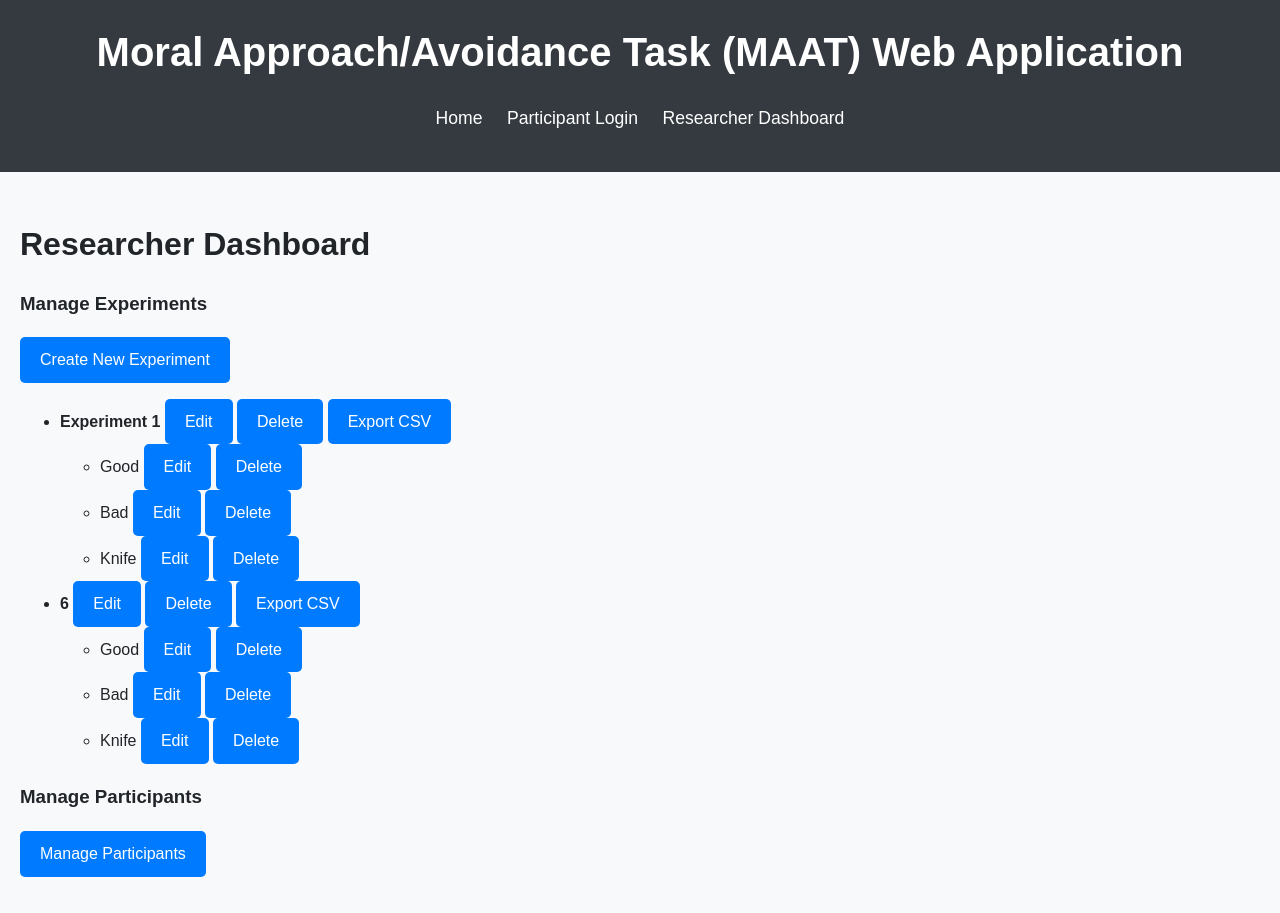
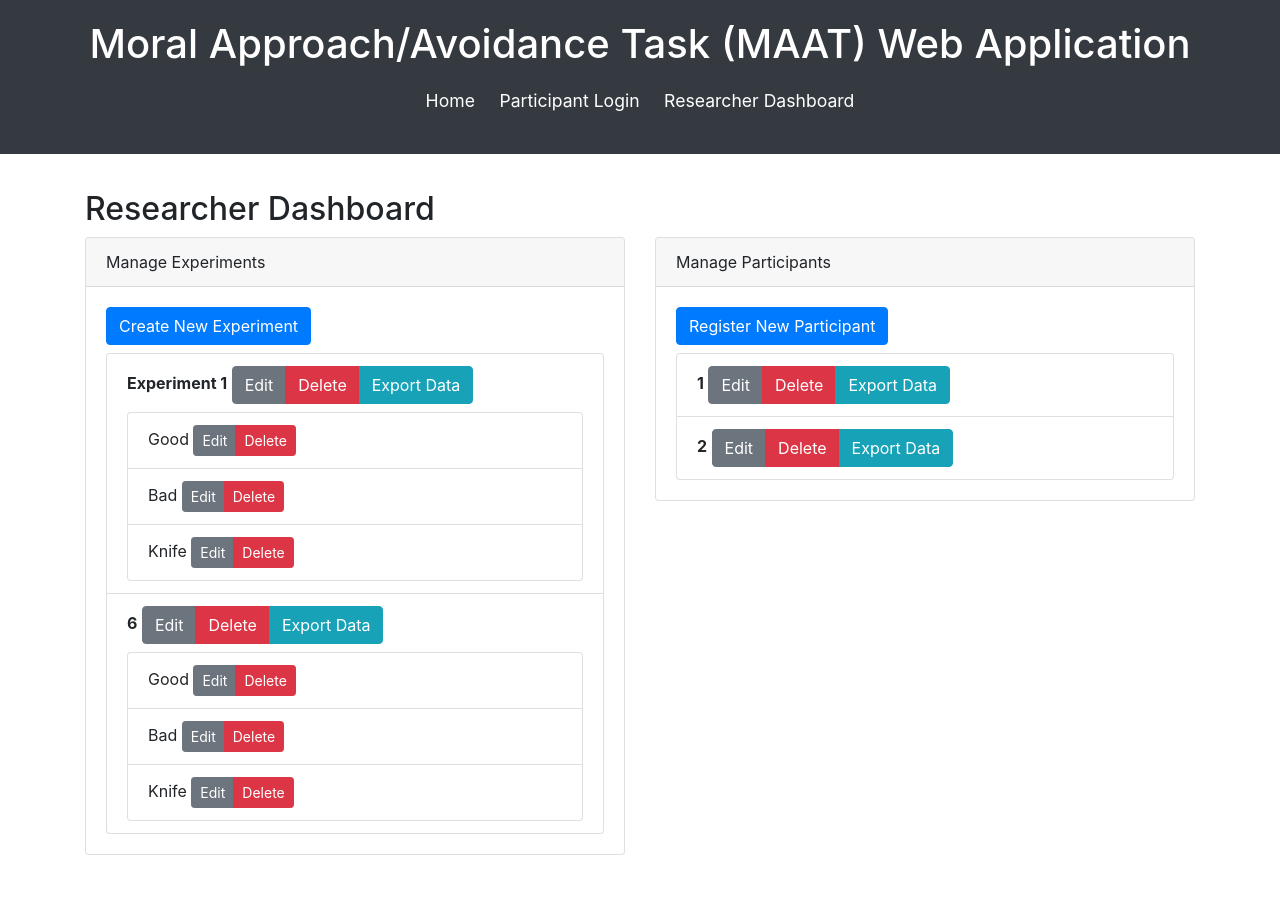
Before and after one commit to noswaldSCSU/MAAT-Online, a Django app: page /researcher_dashboard/ in a window 1280 px wide. After the commit the page ends 855 px from the top, so only its background shows below. Run offline with Django 5.2, Linux system fonts and the light colour scheme; a user stored in the database is signed in; data comes from the database, SQL or seed files in the repository; both versions use the stored data as it was after the commit; some libraries are stand-ins or nearby versions.

Commit message:
Fixed Researcher Dashboard Page a bit

```diff
--- a/maat_app/models.py
+++ b/maat_app/models.py
@@ -37,6 +37,9 @@ class Participant(models.Model):
     subject_id = models.CharField(max_length=100, unique=True)
     experiments = models.ManyToManyField(Experiment, through='Participation')
 
+    def __str__(self):
+        return self.subject_id
+
 class Participation(models.Model):
     participant = models.ForeignKey(Participant, on_delete=models.CASCADE)
     experiment = models.ForeignKey(Experiment, on_delete=models.CASCADE)
--- a/maat_app/templates/maat_app/base.html
+++ b/maat_app/templates/maat_app/base.html
@@ -2,9 +2,10 @@
 <html lang="en">
 <head>
     <meta charset="UTF-8">
-    <title>{% block title %}MAAT{% endblock %}</title>
+    <title>{% block title %}MAAT App{% endblock %}</title>
     {% load static %}
-    <link rel="stylesheet" type="text/css" href="{% static 'css/style.css' %}">
+    <link rel="stylesheet" href="{% static 'css/style.css' %}">
+    <link rel="stylesheet" href="https://stackpath.bootstrapcdn.com/bootstrap/4.5.2/css/bootstrap.min.css">
 </head>
 <body>
     <header>
@@ -19,8 +20,11 @@
             </nav>
         </div>
     </header>
-    <main>
+    <main class="container mt-3">
         {% block content %}{% endblock %}
     </main>
+    <script src="https://code.jquery.com/jquery-3.5.1.slim.min.js"></script>
+    <script src="https://cdn.jsdelivr.net/npm/@popperjs/core@2.5.4/dist/umd/popper.min.js"></script>
+    <script src="https://stackpath.bootstrapcdn.com/bootstrap/4.5.2/js/bootstrap.min.js"></script>
 </body>
 </html>
--- a/maat_app/templates/maat_app/researcher_dashboard.html
+++ b/maat_app/templates/maat_app/researcher_dashboard.html
@@ -3,25 +3,35 @@
 {% block title %}Researcher Dashboard{% endblock %}
 
 {% block content %}
-<div class="content">
+<div class="dashboard">
     <h2>Researcher Dashboard</h2>
+    <div class="row">
 
-    <div class="manage-section">
-        <h3>Manage Experiments</h3>
-        <a href="{% url 'create_experiment_step1' %}" class="button">Create New Experiment</a>
-        <ul>
+        <!-- Manage Experiments Section -->
+        <div class="col-lg-6">
+            <div class="card">
+                <div class="card-header">
+                    Manage Experiments
+                </div>
+                <div class="card-body">
+                    <a href="{% url 'create_experiment_step1' %}" class="btn btn-primary mb-2">Create New Experiment</a>
+                    <ul class="list-group">
                         {% for experiment in experiments %}
-                <li>
+                        <li class="list-group-item">
                             <strong>{{ experiment.name }}</strong>
-                    <a href="{% url 'edit_experiment' experiment.id %}" class="button">Edit</a>
-                    <a href="{% url 'delete_experiment' experiment.id %}" class="button">Delete</a>
-                    <a href="{% url 'export_experiment_csv' experiment.id %}" class="button">Export CSV</a> <!-- Corrected this line -->
-                    <ul>
+                            <div class="btn-group mr-2" role="group" aria-label="Experiment Actions">
+                                <a href="{% url 'edit_experiment' experiment.id %}" class="btn btn-secondary">Edit</a>
+                                <a href="{% url 'delete_experiment' experiment.id %}" class="btn btn-danger delete-btn">Delete</a>
+                                <a href="{% url 'export_experiment_csv' experiment.id %}" class="btn btn-info">Export Data</a>
+                            </div>
+                            <ul class="list-group mt-2">
                                 {% for trial in experiment.trials.all %}
-                            <li>
+                                <li class="list-group-item">
                                     {{ trial.stimuli }}
-                                <a href="{% url 'edit_trial' trial.id %}" class="button">Edit</a>
-                                <a href="{% url 'delete_trial' trial.id %}" class="button">Delete</a>
+                                    <div class="btn-group mr-2" role="group" aria-label="Trial Actions">
+                                        <a href="{% url 'edit_trial' trial.id %}" class="btn btn-secondary btn-sm">Edit</a>
+                                        <a href="{% url 'delete_trial' trial.id %}" class="btn btn-danger btn-sm delete-btn">Delete</a>
+                                    </div>
                                 </li>
                                 {% endfor %}
                             </ul>
@@ -29,20 +39,65 @@
                         {% endfor %}
                     </ul>
                 </div>
+            </div>
+        </div>
 
-    <div class="manage-section">
-        <h3>Manage Participants</h3>
-        <a href="{% url 'manage_participants' %}" class="button">Manage Participants</a>
-        <ul>
+        <!-- Manage Participants Section -->
+        <div class="col-lg-6">
+            <div class="card">
+                <div class="card-header">
+                    Manage Participants
+                </div>
+                <div class="card-body">
+                    <a href="{% url 'register_participant' %}" class="btn btn-primary mb-2">Register New Participant</a>
+                    <ul class="list-group">
                         {% for participant in participants %}
-                <li>
+                        <li class="list-group-item">
                             <strong>{{ participant.subject_id }}</strong>
-                    <a href="{% url 'edit_participant' participant.id %}" class="button">Edit</a>
-                    <a href="{% url 'delete_participant' participant.id %}" class="button">Delete</a>
-                    <a href="{% url 'export_participant_csv' participant.id %}" class="button">Export CSV</a> <!-- Add this line -->
+                            <div class="btn-group mr-2" role="group" aria-label="Participant Actions">
+                                <a href="{% url 'edit_participant' participant.id %}" class="btn btn-secondary">Edit</a>
+                                <a href="{% url 'delete_participant' participant.id %}" class="btn btn-danger delete-btn">Delete</a>
+                                <a href="{% url 'export_participant_csv' participant.id %}" class="btn btn-info">Export Data</a>
+                            </div>
                         </li>
                         {% endfor %}
                     </ul>
                 </div>
             </div>
+        </div>
+
+    </div>
+</div>
+
+<!-- Deletion Confirmation Modal -->
+<div class="modal fade" id="deletionModal" tabindex="-1" aria-labelledby="deletionModalLabel" aria-hidden="true">
+    <div class="modal-dialog">
+        <div class="modal-content">
+            <div class="modal-header">
+                <h5 class="modal-title" id="deletionModalLabel">Confirm Deletion</h5>
+                <button type="button" class="close" data-dismiss="modal" aria-label="Close">
+                    <span aria-hidden="true">&times;</span>
+                </button>
+            </div>
+            <div class="modal-body">
+                Are you sure you want to delete this item?
+            </div>
+            <div class="modal-footer">
+                <button type="button" class="btn btn-secondary" data-dismiss="modal">Cancel</button>
+                <a id="confirmDeleteBtn" href="#" class="btn btn-danger">Delete</a>
+            </div>
+        </div>
+    </div>
+</div>
+
+<script>
+$(document).ready(function() {
+    $('.delete-btn').on('click', function() {
+        var href = $(this).attr('href');
+        $('#confirmDeleteBtn').attr('href', href);
+        $('#deletionModal').modal('show');
+        return false;
+    });
+});
+</script>
 {% endblock %}
--- a/maat_app/views.py
+++ b/maat_app/views.py
@@ -292,7 +292,7 @@ def delete_experiment(request, experiment_id):
 def researcher_dashboard(request):
     experiments = Experiment.objects.all()
     participants = Participant.objects.all()
-    return render(request, 'maat_app/researcher_dashboard.html', {'experiments': experiments})
+    return render(request, 'maat_app/researcher_dashboard.html', {'experiments': experiments, 'participants': participants})
 
 # Manage Participants View
 @login_required
@@ -306,10 +306,12 @@ def register_participant(request):
     if request.method == 'POST':
         form = RegisterParticipantForm(request.POST)
         if form.is_valid():
-            participant = form.save(commit=False)
-            participant.user_id = request.user.id
-            participant.save()
-            return redirect('manage_participants')
+            try:
+                participant = form.save(commit=False)
+                participant.save()  # Save participant without assigning a user if user linkage is unnecessary
+                return redirect('manage_participants')
+            except IntegrityError:
+                form.add_error(None, 'A participant with this subject ID already exists.')
     else:
         form = RegisterParticipantForm()
     return render(request, 'maat_app/register_participant.html', {'form': form})
```
Also changed, not shown: maat_app/templates/maat_app/manage_participants.html (+58 -13 lines), maat_app/templates/maat_app/register_participant.html (+11 -2 lines), db.sqlite3, 1 other file. Lines whose indentation alone changed are shown as unchanged.
